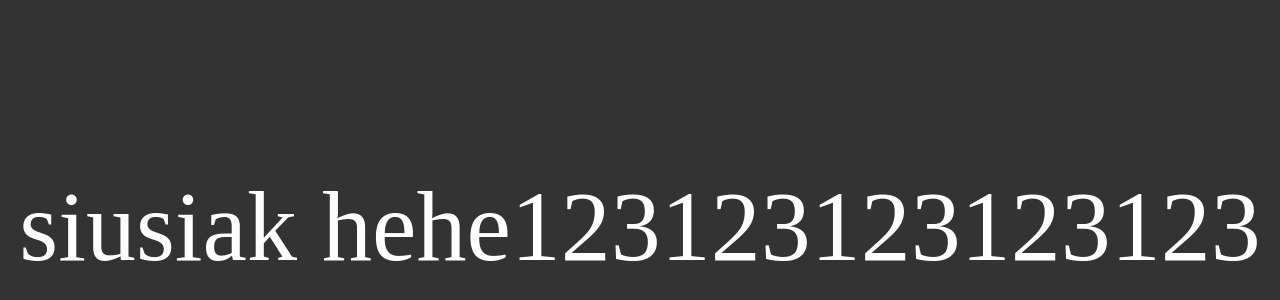
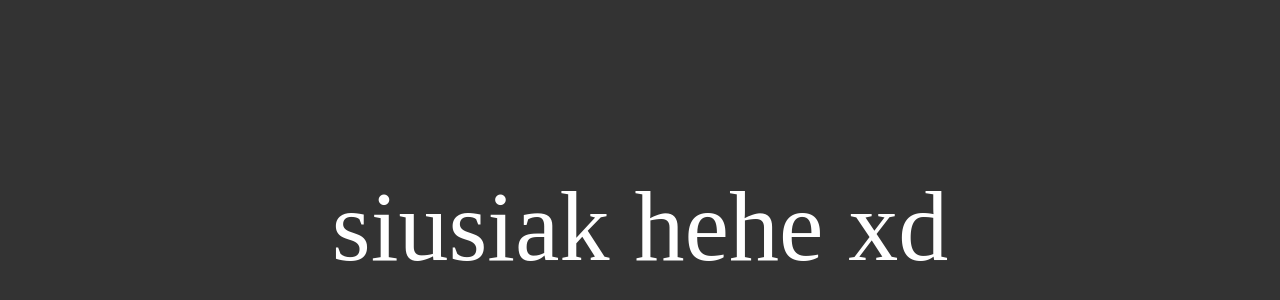
Before and after one commit to revalew/test, a plain HTML site: page index.html in a window 1280 px wide. Shown: the part 182-482 px from the top of the page. Drawn offline with Linux system fonts and the light colour scheme.

Commit message:
Update index.html

```diff
--- a/index.html
+++ b/index.html
@@ -12,11 +12,9 @@
 
     <div class="1" style="display: flex; justify-content:center; align-items:center; height:100vh; font-size: 100px;">
 
-        <p> siusiak hehe</p>
-123123123123123
+        <p> siusiak hehe xd</p>
+
     </div>
-
-
 
 </body>
 
```
